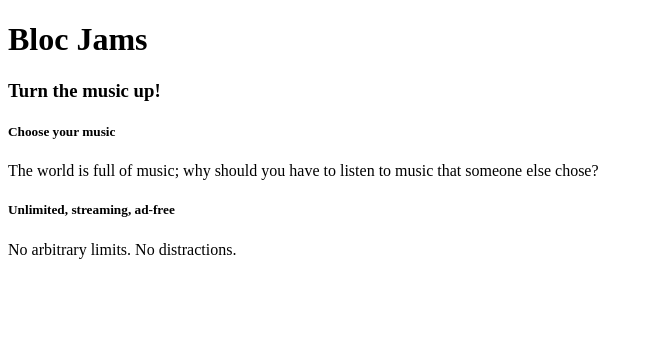
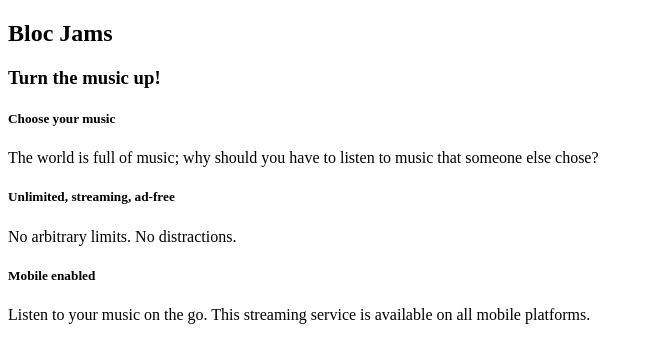
Before and after one commit to concept-x/bloc-jams, a plain HTML site: page index.html in a window 1280 px wide. Shown: the whole page, without its empty margins (0-653 px from the left). Drawn offline with Linux system fonts and the light colour scheme.

Commit message:
Checkpoint 2 Basic HTML completed

```diff
--- a/index.html
+++ b/index.html
@@ -4,17 +4,17 @@
     <title>Bloc Jams</title>
   </head>
   <body>
-    <header><!--nav bar-->
-    </header>
+    <nav><!--nav bar-->
+    </nav>
     <main><!--hero content, selling points-->
-      <div id="hero content">
+      <section id="hero content">
         <div><!--why the fuck would they want another div here-->
           <h1>Bloc Jams</h1>
           <h3>Turn the music up!</h3>
         </div>
-      </div><!--end hero content-->
-      <div id="selling points">
-        </div><!--remove this pointless div-->
+      </section><!--end hero content-->
+      <section id="selling points">
+        <div><!--remove this pointless div-->
           <h5>Choose your music</h5>
           <p>The world is full of music; why should you have to listen to music that someone else chose?</p>
         </div>
@@ -22,12 +22,11 @@
           <h5>Unlimited, streaming, ad-free</h5>
           <p>No arbitrary limits. No distractions.</p>
         </div>
-      </div><!--end selling points-->
-
-    <div><!--remove this one too-->
-
+        <div>
+          <h5>Mobile enabled</h5>
+          <p>Listen to your music on the go. This streaming service is available on all mobile platforms.</p>
+        </div>
+      </section><!--end selling points-->
     </main>
-
-
   </body>
 </html>
```
